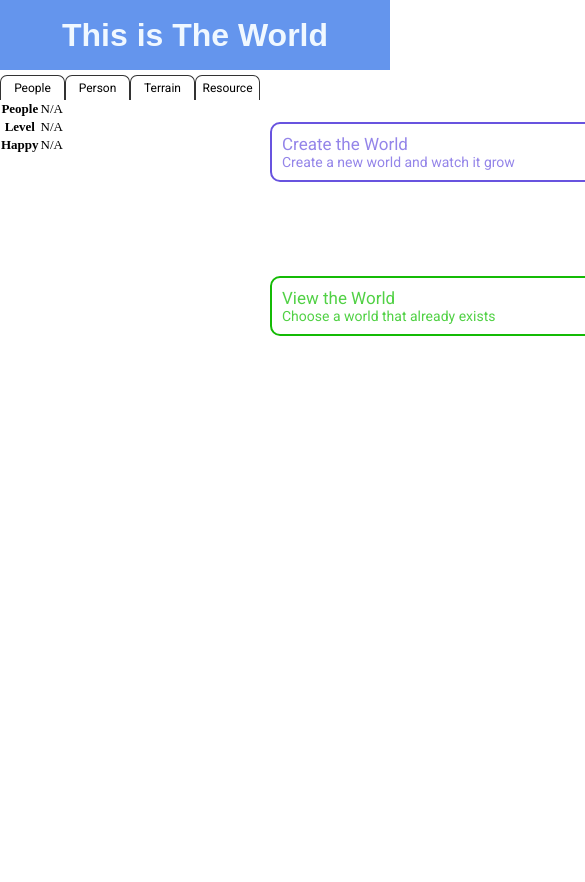
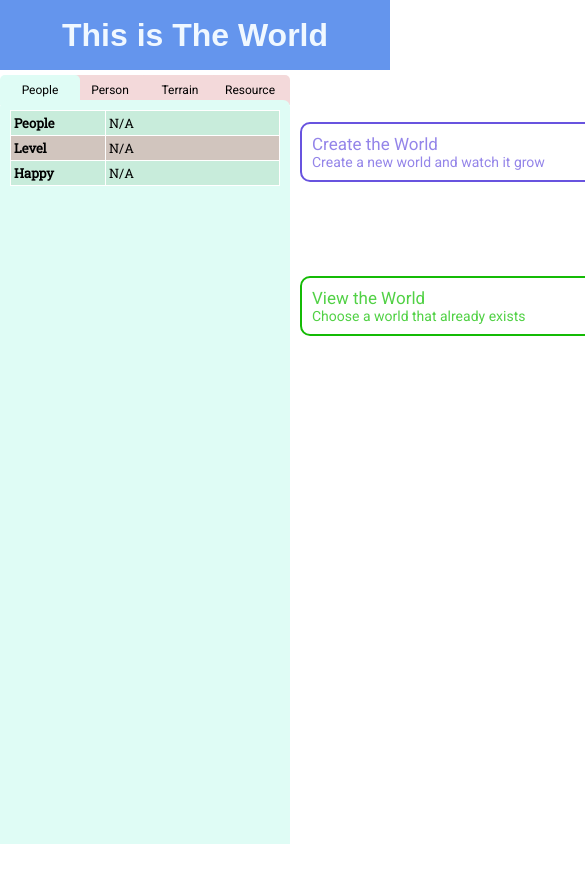
Before and after one commit to ngquocnhat9317/project-world, an Angular app in the folder frondend-world/: page / in a window 390 px wide. Shown: the top 882 px of the page, 585 px wide, since content can reach past the window. After the commit the page ends 844 px from the top, so only its background shows below. Built offline with nearby package versions, Linux system fonts and the light colour scheme.

Commit message:
add tab info(3)

```diff
--- a/frondend-world/src/app/components/body/body.component.css
+++ b/frondend-world/src/app/components/body/body.component.css
@@ -84,7 +84,7 @@
 @media screen and (max-width: 900px) {
     .left-side {
         width: 30%;
-        min-width: 260px;
+        min-width: 290px;
     }
 
     .right-side {
--- a/frondend-world/src/app/components/body/body.component.html
+++ b/frondend-world/src/app/components/body/body.component.html
@@ -1,8 +1,8 @@
 <div class="main-content">
     <tab-list
+        class="left-side"
         [items]="leftSideItems"
-        [local]="cellLocal"
-        class="left-side">
+        [local]="cellLocal">
     </tab-list>
     <div class="middle-side">
         <div class="btn-group" *ngIf="worldId == undefined">
@@ -15,12 +15,17 @@
                 <p class="btn-description">Choose a world that already exists</p>
             </div>
         </div>
-        <world-map class="world-map-content" [worldId]="worldId" (selectCell)="onSelect($event)"></world-map>
+        <world-map
+            class="world-map-content"
+            *ngIf="worldId"
+            [worldId]="worldId"
+            (selectCell)="onSelect($event)">
+        </world-map>
     </div>
     <tab-list
+        class="right-side"
         [items]="rightSideItems"
         [local]="cellLocal"
-        *ngIf="rightSideItems.length > 0"
-        class="right-side">
+        *ngIf="rightSideItems.length > 0">
     </tab-list>
 </div>
--- a/frondend-world/src/app/components/tab-list/tab-list.component.css
+++ b/frondend-world/src/app/components/tab-list/tab-list.component.css
@@ -1,25 +1,126 @@
-.tab-group {
-    display: flex;
+.side-info {
+    position: relative;
+    width: 100%;
+    height: 100%;
 }
 
 .tab {
-    width: 70px;
-    height: 25px;
+    position: absolute;
+    top: 0;
+    z-index: 1;
+    width: 80px;
+    height: 30px;
     box-sizing: border-box;
     display: flex;
     justify-content: center;
     align-items: center;
     font-size: 12px;
     font-family: 'Roboto', sans-serif;
-    border-top: 1px solid #333;
-    border-left: 1px solid #333;
-    border-right: 1px solid #333;
-    border-radius: 7px 7px 0 0;
+    border-radius: 5px 5px 0 0;
     cursor: pointer;
+}
+
+table, th, td {
+    border: 1px solid #fff;
+}
+
+table {
+    width: 100%;
+}
+
+tr:nth-child(odd) {
+    background-color: #c8ecdb;
+}
+
+tr:nth-child(even) {
+    background-color: #d1c5be;
+}
+
+th {
+    width: 33%;
+    min-width: 95px;
+    text-align: left;
+    font-weight: 600;
 }
 
 th, td {
     font-size: 13px;
+    box-sizing: border-box;
+    font-family: 'Roboto Slab', serif;
+    padding: 3px;
+}
+
+.info-content {
+    position: absolute;
+    top: 25px;
+    z-index: 2;
+    width: 100%;
+    height: calc(100% - 25px);
+    padding: 10px;
+    box-sizing: border-box;
+    border-radius: 10px 10px 0 0;
+    background-color: #dffcf5;
 }
 
 .tbl-infor {}
+
+.icon-person {
+    display: inline-block;
+    vertical-align: middle;
+    width: 20px;
+    height: 20px;
+    margin: 0;
+    background-position: center;
+    background-repeat: no-repeat;
+    background-size: cover;
+}
+
+.icon-person-male {
+    background-image: url('src/image/icon1.svg');
+}
+
+.icon-person-female {
+    background-image: url('src/image/icon2.svg');
+}
+
+.tooltip {
+    position: relative;
+}
+.tooltip:after {
+    text-transform: none;
+    content: attr(data-tooltip);
+    font-size: 13px;
+    position: absolute;
+    color: #fff;
+    background: #282828;
+    padding: 3px 5px;
+    width: -webkit-max-content;
+    width: -moz-max-content;
+    width: max-content;
+    max-width: 150px;
+    overflow: hidden;
+    text-overflow: ellipsis;
+    white-space: nowrap;
+    opacity: 0;
+    pointer-events: none;
+    left: 50%;
+    top: 0;
+    border-radius: 4px;
+    transform: translate3d(-40%, 0%, 0);
+    transition: all 0.4s ease;
+    transition-delay: 0.1s;
+}
+
+.tooltip:hover {
+    background-color: rgba(0, 0, 0, 0.12);
+}
+
+.tooltip:hover:before, .tooltip:hover:after {
+    opacity: 1;
+}
+/* .tooltip:hover:before {
+    transform: translate3d(-50%, calc(-100% - 18px), 0);
+} */
+.tooltip:hover:after {
+    transform: translate3d(-50%, calc(-50% - 16px), 0);
+}
--- a/frondend-world/src/app/components/tab-list/tab-list.component.html
+++ b/frondend-world/src/app/components/tab-list/tab-list.component.html
@@ -1,15 +1,26 @@
-<div class="tab-group" *ngIf="items">
-    <span class="tab" *ngFor="let item of items" (click)="onSelectTab(item)">
+<div class="side-info" *ngIf="items">
+    <span
+        class="tab"
+        *ngFor="let item of items; index as i; first as isFirst"
+        (click)="onSelectTab(item)"
+        [style.left.px]="70*i"
+        [ngStyle]="getIndexSelectedTab(item)"
+        >
         {{item}}
     </span>
-</div>
-<div class="info-content">
+    <div class="info-content" [style]="borderRadius">
         <div *ngIf="selected === 'People'">
             <table class="tbl-info">
                 <tr>
                     <th>People</th>
                     <td *ngIf="peopleInfo">
-                    <span *ngFor="let person of peopleInfo.peopleList" (click)="onSelectPerson(person.id)">{{person.id}} {{person.name}}</span>
+                        <span
+                            class="icon-person tooltip"
+                            *ngFor="let person of peopleInfo.peopleList"
+                            (click)="onSelectPerson(person.id)"
+                            [ngClass]="getIcon(person.gender)"
+                            [attr.data-tooltip]="'Name: ' + person.name + ', Age: ' + person.age">
+                        </span>
                     </td>
                     <td *ngIf="!peopleInfo">N/A</td>
                 </tr>
@@ -110,3 +121,4 @@
             </table>
         </div>
     </div>
+</div>
--- a/frondend-world/src/app/components/tab-list/tab-list.component.ts
+++ b/frondend-world/src/app/components/tab-list/tab-list.component.ts
@@ -22,31 +22,47 @@ export class TabListComponent implements OnInit, OnChanges {
     terrainInfo?: Terrain;
     resourceInfo?: Resource;
 
+    borderRadius: string = 'border-radius: 7px 7px 0 0';
+
     constructor(private cellService: CellInformationService) {}
 
     ngOnInit(): void {
-        this.chooseDefaultTab()
+        this.chooseDefaultTab();
     }
 
     ngOnChanges(changes: SimpleChanges) {
-        if(changes['items'] != undefined
+        if(changes['items'] !== undefined
                 && changes['items'].currentValue !== changes['items'].previousValue) {
-            this.chooseDefaultTab()
+            this.chooseDefaultTab();
         }
-        this.getInfo()
+        this.getInfo();
+    }
 
+    getIndexSelectedTab(item: string): { [klass: string]: any; } {
+        if (item === this.selected) {
+            return {'z-index': 2, 'background-color': '#dffcf5'}
+        } else {
+            return {'z-index': 1, 'background-color': '#f3d9da'}
+        }
+    }
+
+    getIcon(gender: string): string {
+        if (gender === 'male')
+            return 'icon-person-male'
+        else
+            return 'icon-person-female'
     }
 
     chooseDefaultTab(): void {
-        if ((this.items != undefined && this.selected == undefined && this.items.length > 0)
-            || (this.items != undefined && this.selected != undefined && !this.items.includes(this.selected))) {
-            this.selected = this.items[0]
+        if ((this.items !== undefined && this.selected === undefined && this.items.length > 0)
+            || (this.items !== undefined && this.selected !== undefined && !this.items.includes(this.selected))) {
+            this.selected = this.items[0];
         }
     }
 
     onSelectTab(selected: string): void {
         this.selected = selected;
-        this.getInfo()
+        this.getInfo();
     }
 
     onSelectPerson(selected: number): void {
@@ -55,16 +71,16 @@ export class TabListComponent implements OnInit, OnChanges {
 
     getInfo(): void {
         if (this.selected === 'People') {
-            this.getPeopleInfo()
+            this.getPeopleInfo();
         }
         if (this.selected === 'Person') {
-            this.getPersonInfo()
+            this.getPersonInfo();
         }
         if (this.selected === 'Terrain') {
-            this.getTerrainInfo()
+            this.getTerrainInfo();
         }
         if (this.selected === 'Resource') {
-            this.getResourceInfo()
+            this.getResourceInfo();
         }
     }
 
@@ -72,31 +88,31 @@ export class TabListComponent implements OnInit, OnChanges {
         if (this.local !== undefined)
             this.cellService.getPeopleInfo(this.local)
                 .subscribe(info => {
-                    this.peopleInfo = info
-                })
+                    this.peopleInfo = info;
+                });
     }
 
     getPersonInfo(): void {
         if (this.personId !== undefined && this.local !== undefined)
             this.cellService.getPersonInfo(this.local, this.personId)
                 .subscribe(info => {
-                    this.personInfo = info
-                })
+                    this.personInfo = info;
+                });
     }
 
     getTerrainInfo(): void {
         if (this.local !== undefined)
             this.cellService.getTerrainInfo(this.local)
                 .subscribe(info => {
-                    this.terrainInfo = info
-                })
+                    this.terrainInfo = info;
+                });
     }
 
     getResourceInfo(): void {
         if (this.local !== undefined)
             this.cellService.getResourceInfo(this.local)
                 .subscribe(info => {
-                    this.resourceInfo = info
-                })
+                    this.resourceInfo = info;
+                });
     }
 }
--- a/frondend-world/src/app/services/cell-information.service.ts
+++ b/frondend-world/src/app/services/cell-information.service.ts
@@ -44,6 +44,48 @@ const getDumpPeopleInfo = (): People => {
                 'gender': 'male',
                 'age': 19,
             },
+            {
+                'id': 7,
+                'name': 'John',
+                'gender': 'male',
+                'age': 19,
+            },
+            {
+                'id': 8,
+                'name': 'John',
+                'gender': 'male',
+                'age': 19,
+            },
+            {
+                'id': 9,
+                'name': 'John',
+                'gender': 'male',
+                'age': 19,
+            },
+            {
+                'id': 10,
+                'name': 'John',
+                'gender': 'male',
+                'age': 19,
+            },
+            {
+                'id': 11,
+                'name': 'John',
+                'gender': 'male',
+                'age': 19,
+            },
+            {
+                'id': 12,
+                'name': 'John',
+                'gender': 'male',
+                'age': 19,
+            },
+            {
+                'id': 13,
+                'name': 'John',
+                'gender': 'male',
+                'age': 20,
+            }
         ],
         'level': 1,
         'happy': 100
--- /dev/null
+++ b/frondend-world/src/app/utils/enum.ts
@@ -0,0 +1,2 @@
+export const RIGHT_SIDE: string = 'right'
+export const LEFT_SIDE: string = 'left'
--- a/frondend-world/src/styles.css
+++ b/frondend-world/src/styles.css
@@ -2,6 +2,7 @@
 @import url('https://fonts.googleapis.com/css2?family=Roboto+Slab&display=swap');
 
 body {
+    overflow-x: hidden;
     margin: 0;
     height: 100vh;
 }
```
Also changed, not shown: frondend-world/src/image/icon1.svg (added), frondend-world/src/image/icon2.svg (added). Lines whose indentation alone changed are shown as unchanged.
